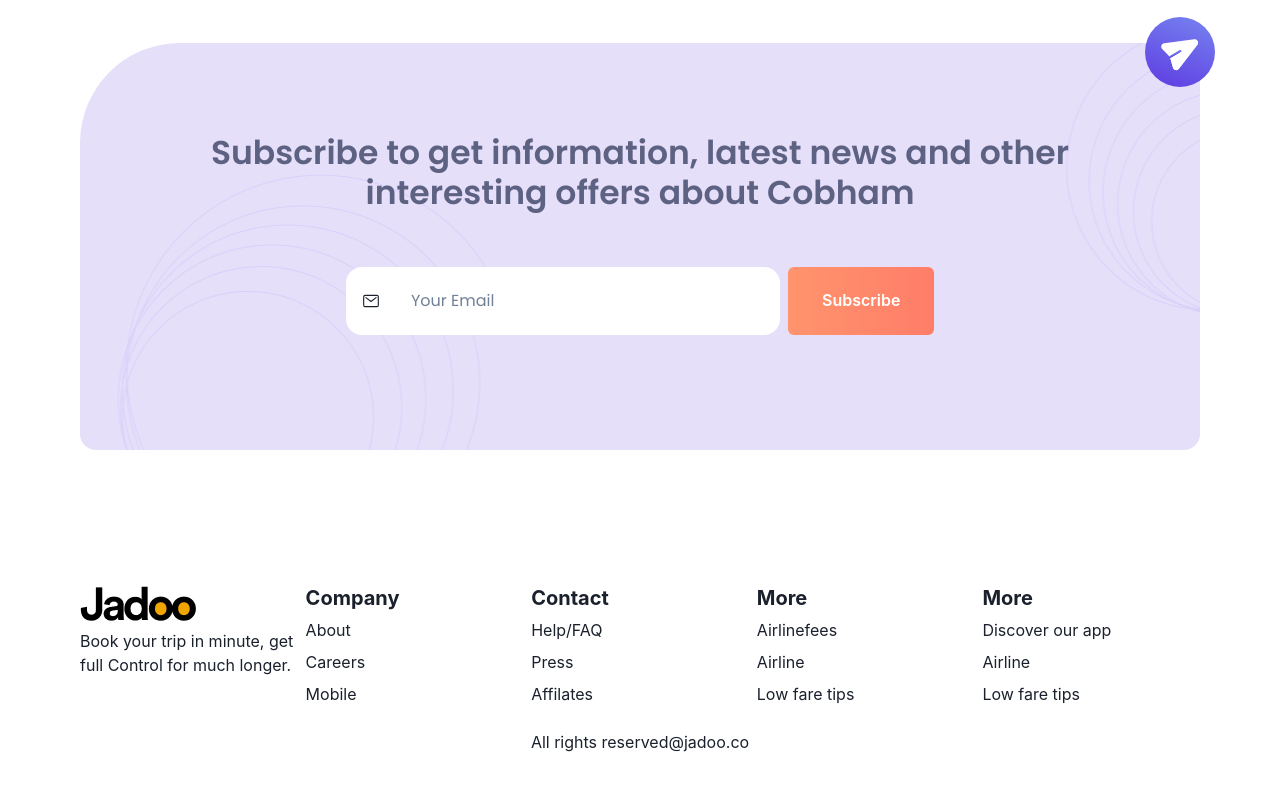
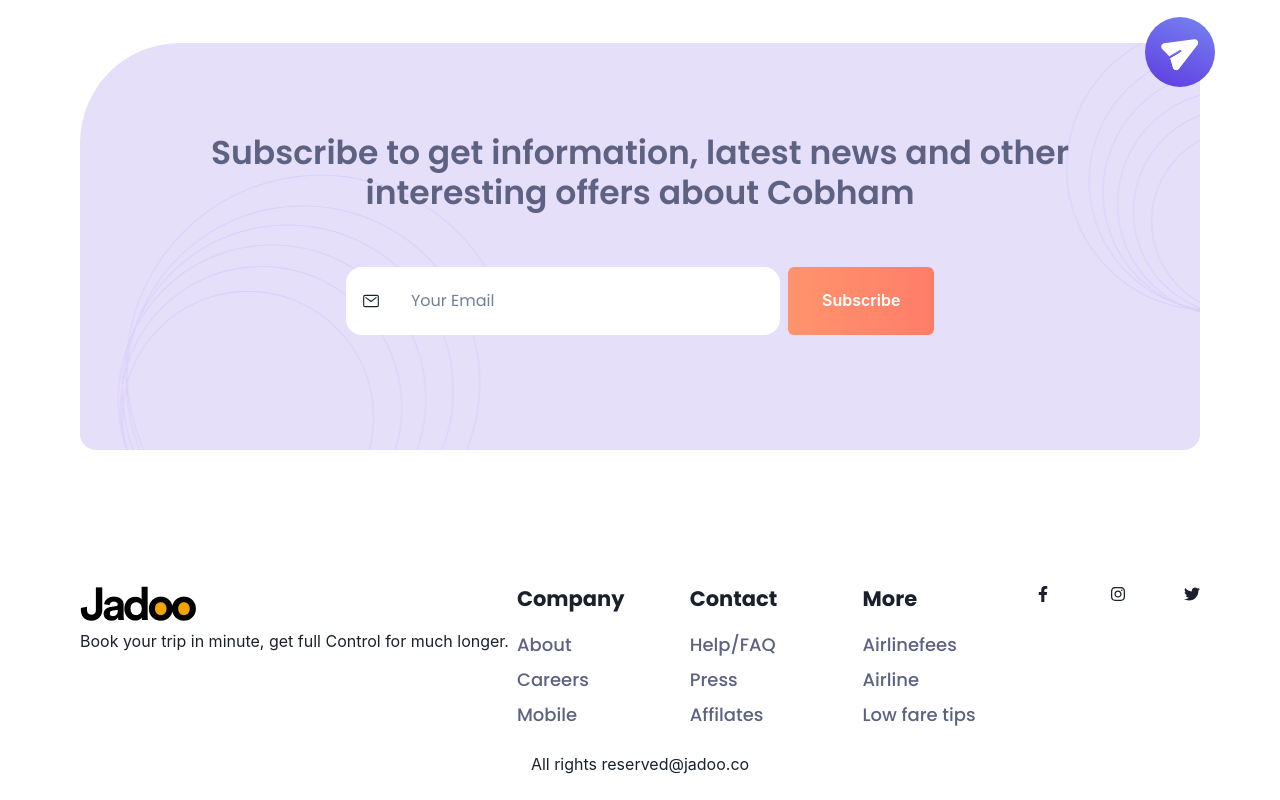
Before and after one commit to SalcedoSantiago/travel, a React (Vite) app: page / in a window 1280 px wide. Shown: the part 3604-4404 px from the top of the page. Before the commit the page ends 4382 px from the top, so only its background shows below. Built offline with nearby package versions, Linux system fonts and the light colour scheme; a web font is replaced by a local one.

Commit message:
footer links

```diff
--- /dev/null
+++ b/src/App/Components/Link.jsx
@@ -0,0 +1,16 @@
+import { Text } from '@chakra-ui/react'
+import React from 'react'
+
+const Link = ({ children }) => {
+    return (
+        <Text
+            fontWeight={500}
+            fontSize="18px"
+            color="#5E6282"
+            fontFamily={"Poppins"}
+            cursor="pointer"
+        >{children}</Text>
+    )
+}
+
+export default Link
--- a/src/App/Screen/Footer.jsx
+++ b/src/App/Screen/Footer.jsx
@@ -1,5 +1,14 @@
-import { Box, Heading, Stack, Text } from '@chakra-ui/react'
+/**
+ * External dependencies
+ */
 import React from 'react'
+import { Box, Heading, Stack, Text, Flex } from '@chakra-ui/react'
+import { FaFacebookF, FaInstagram, FaTwitter } from 'react-icons/fa'
+
+/**
+ * Internal dependencies
+ */
+import Link from '../Components/Link'
 import Logo from '../Components/Logo'
 
 const Footer = () => {
@@ -8,37 +17,60 @@ const Footer = () => {
     return (
         <Box pt={'120px'} w="100%">
             <Stack direction={'row'} w="100%">
-                <Stack flex={1}>
+                <Stack >
                     <Logo />
                     <Text> Book your trip in minute, get full Control for much longer.</Text>
                 </Stack>
-                <Stack flex={1}>
-                    <Heading fontSize={'xl'}>Company</Heading>
-                    <Text>About</Text>
-                    <Text>Careers</Text>
-                    <Text>Mobile</Text>
+                <Stack direction={'row'} alignItems='start' flex={1}>
+                    <Stack flex={1}>
+                        <Heading
+                            fontWeight={700}
+                            fontFamily="Poppins"
+                            fontSize="21px"
+                            pb={3}
+                        >Company</Heading>
+                        <Link>About</Link>
+                        <Link>Careers</Link>
+                        <Link>Mobile</Link>
+                    </Stack>
+                    <Stack flex={1}>
+                        <Heading
+                            fontWeight={700}
+                            fontFamily="Poppins"
+                            fontSize="21px"
+                            pb={3}
+                        >Contact</Heading>
+                        <Link>Help/FAQ</Link>
+                        <Link>Press</Link>
+                        <Link>Affilates</Link>
+                    </Stack>
+
+                    <Stack flex={1}>
+                        <Heading
+                            fontWeight={700}
+                            fontFamily="Poppins"
+                            fontSize="21px"
+                            pb={3}
+                        >More</Heading>
+                        <Link>Airlinefees</Link>
+                        <Link>Airline</Link>
+                        <Link>Low fare tips</Link>
+                    </Stack>
+                    <Stack flex={1} direction='column'>
+                        <Flex alignItems={'center'} justifyContent='space-between'>
+                            <Box>
+                                <FaFacebookF />
+                            </Box>
+                            <Box>
+                                <FaInstagram />
+                            </Box>
+                            <Box>
+                                <FaTwitter />
+                            </Box>
+                        </Flex>
+                    </Stack>
                 </Stack>
 
-                <Stack flex={1}>
-                    <Heading fontSize={'xl'}>Contact</Heading>
-                    <Text>Help/FAQ</Text>
-                    <Text>Press</Text>
-                    <Text>Affilates</Text>
-                </Stack>
-
-                <Stack flex={1}>
-                    <Heading fontSize={'xl'}>More</Heading>
-                    <Text>Airlinefees</Text>
-                    <Text>Airline</Text>
-                    <Text>Low fare tips</Text>
-                </Stack>
-
-                <Stack flex={1}>
-                    <Heading fontSize={'xl'}>More</Heading>
-                    <Text>Discover our app</Text>
-                    <Text>Airline</Text>
-                    <Text>Low fare tips</Text>
-                </Stack>
             </Stack>
 
             <Text py={6} textAlign={'center'}>All rights reserved@jadoo.co</Text>
```
